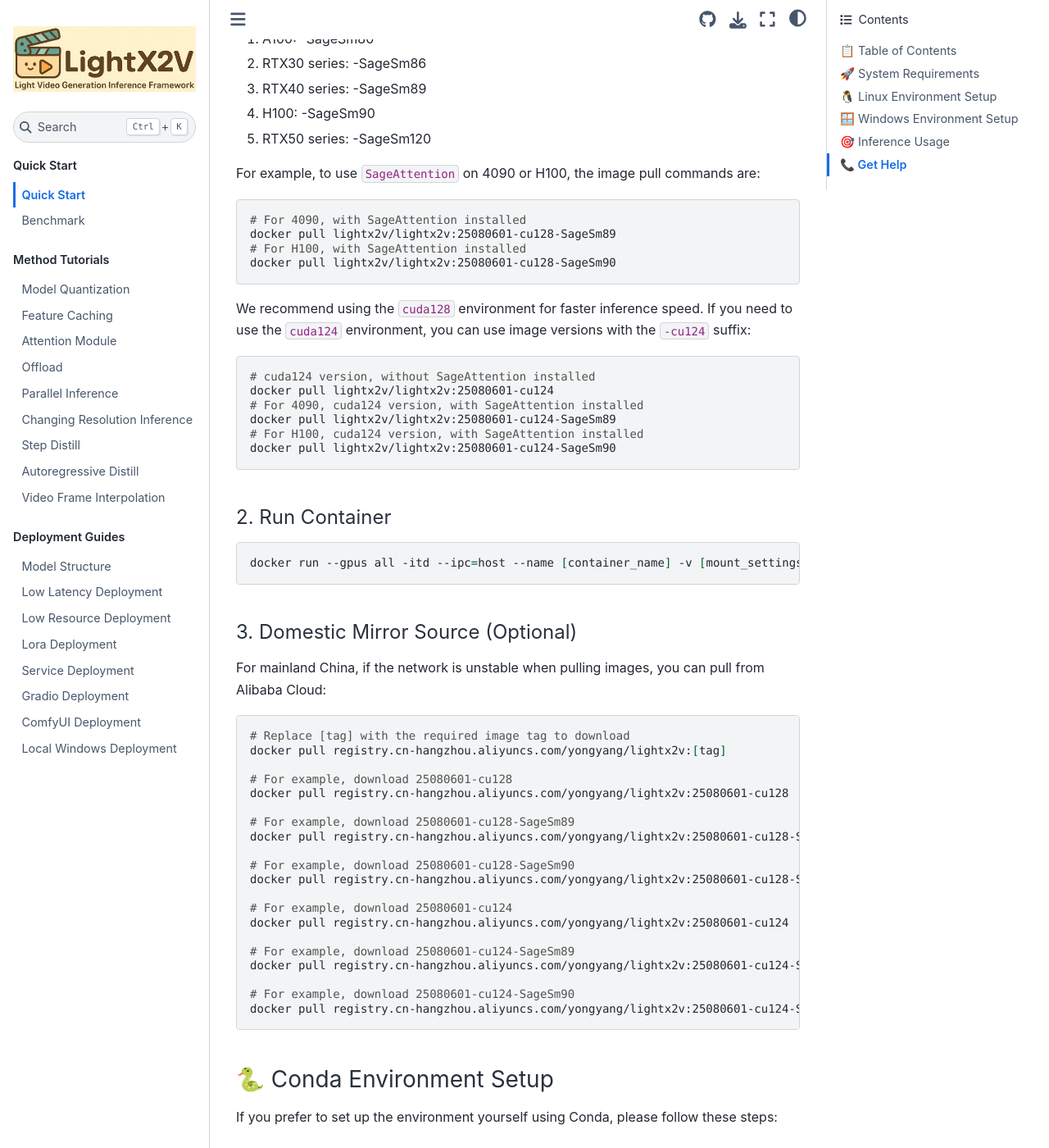
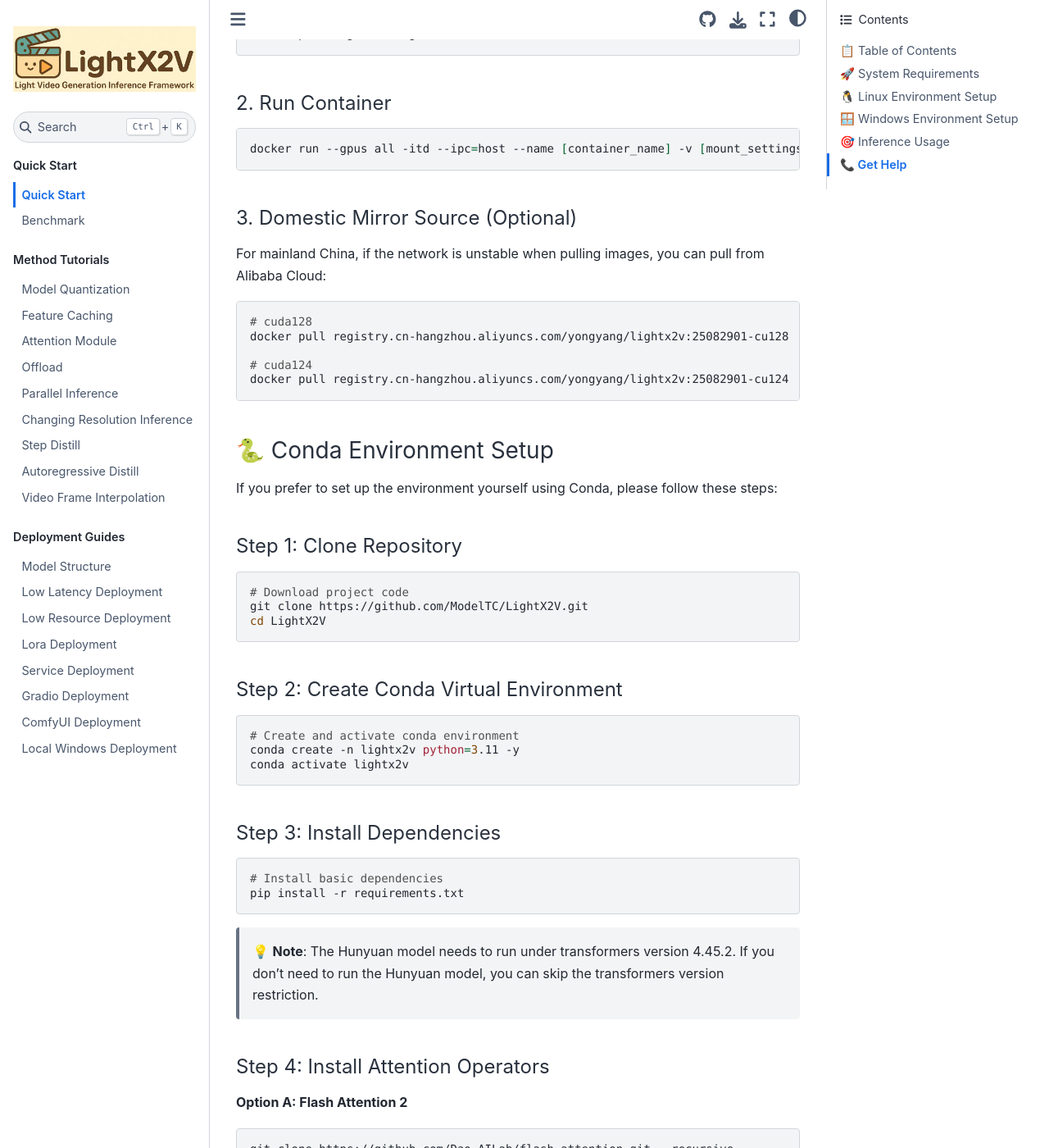
Before and after one commit to olek-soft-engineer/LightX2V, a Sphinx documentation site: the page built from docs/EN/source/getting_started/quickstart.md, in a window 1280 px wide and 1400 px high, scrolled down 1191 px. Shown: the whole window at 82% size. Built offline with Sphinx 7.4.7 and the Sphinx Book theme 1.1.4, drawn with Linux system fonts in a browser that asks for light colours; some of the changed text lies outside the part shown.

Commit message:
update docker (#264)

````diff
--- a/docs/EN/source/getting_started/quickstart.md
+++ b/docs/EN/source/getting_started/quickstart.md
@@ -27,39 +27,16 @@
 
 #### 1. Pull Image
 
-Visit LightX2V's [Docker Hub](https://hub.docker.com/r/lightx2v/lightx2v/tags), select a tag with the latest date, such as `25080601-cu128`:
+Visit LightX2V's [Docker Hub](https://hub.docker.com/r/lightx2v/lightx2v/tags), select a tag with the latest date, such as `25082901-cu128`:
 
 ```bash
-# Pull the latest version of LightX2V image, this image does not have SageAttention installed
-docker pull lightx2v/lightx2v:25080601-cu128
-```
-
-If you need to use `SageAttention`, you can use image versions with the `-SageSmXX` suffix. The use of `SageAttention` requires selection based on GPU type, where:
-
-1. A100: -SageSm80
-2. RTX30 series: -SageSm86
-3. RTX40 series: -SageSm89
-4. H100: -SageSm90
-5. RTX50 series: -SageSm120
-
-For example, to use `SageAttention` on 4090 or H100, the image pull commands are:
-
-```bash
-# For 4090, with SageAttention installed
-docker pull lightx2v/lightx2v:25080601-cu128-SageSm89
-# For H100, with SageAttention installed
-docker pull lightx2v/lightx2v:25080601-cu128-SageSm90
+docker pull lightx2v/lightx2v:25082901-cu128
 ```
 
 We recommend using the `cuda128` environment for faster inference speed. If you need to use the `cuda124` environment, you can use image versions with the `-cu124` suffix:
 
 ```bash
-# cuda124 version, without SageAttention installed
-docker pull lightx2v/lightx2v:25080601-cu124
-# For 4090, cuda124 version, with SageAttention installed
-docker pull lightx2v/lightx2v:25080601-cu124-SageSm89
-# For H100, cuda124 version, with SageAttention installed
-docker pull lightx2v/lightx2v:25080601-cu124-SageSm90
+docker pull lightx2v/lightx2v:25082901-cu124
 ```
 
 #### 2. Run Container
@@ -73,26 +50,11 @@
 For mainland China, if the network is unstable when pulling images, you can pull from Alibaba Cloud:
 
 ```bash
-# Replace [tag] with the required image tag to download
-docker pull registry.cn-hangzhou.aliyuncs.com/yongyang/lightx2v:[tag]
+# cuda128
+docker pull registry.cn-hangzhou.aliyuncs.com/yongyang/lightx2v:25082901-cu128
 
-# For example, download 25080601-cu128
-docker pull registry.cn-hangzhou.aliyuncs.com/yongyang/lightx2v:25080601-cu128
-
-# For example, download 25080601-cu128-SageSm89
-docker pull registry.cn-hangzhou.aliyuncs.com/yongyang/lightx2v:25080601-cu128-SageSm89
-
-# For example, download 25080601-cu128-SageSm90
-docker pull registry.cn-hangzhou.aliyuncs.com/yongyang/lightx2v:25080601-cu128-SageSm90
-
-# For example, download 25080601-cu124
-docker pull registry.cn-hangzhou.aliyuncs.com/yongyang/lightx2v:25080601-cu124
-
-# For example, download 25080601-cu124-SageSm89
-docker pull registry.cn-hangzhou.aliyuncs.com/yongyang/lightx2v:25080601-cu124-SageSm89
-
-# For example, download 25080601-cu124-SageSm90
-docker pull registry.cn-hangzhou.aliyuncs.com/yongyang/lightx2v:25080601-cu124-SageSm90
+# cuda124
+docker pull registry.cn-hangzhou.aliyuncs.com/yongyang/lightx2v:25082901-cu124
 ```
 
 ### 🐍 Conda Environment Setup
````
Also changed, not shown: docs/ZH_CN/source/getting_started/quickstart.md (+7 -45 lines), 2 other files.
